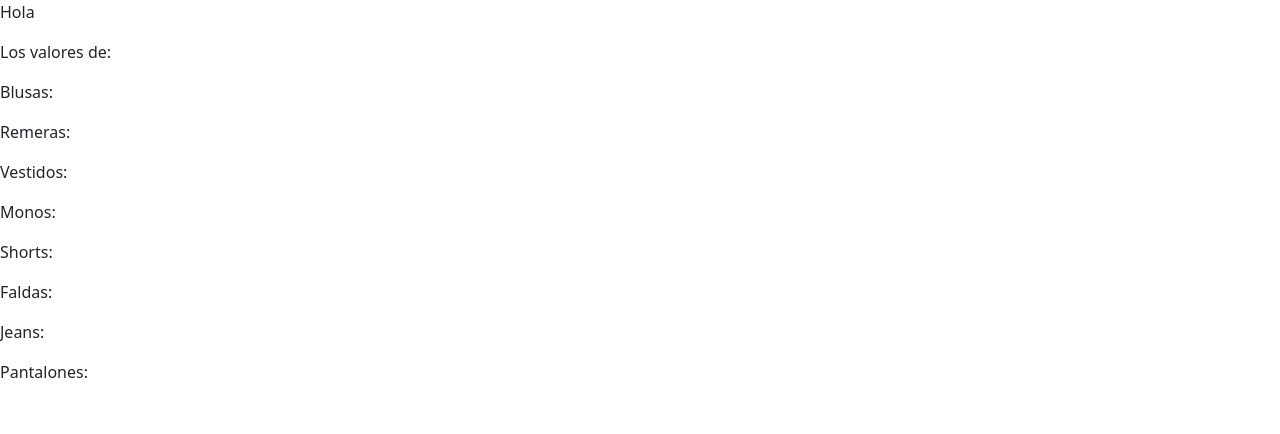
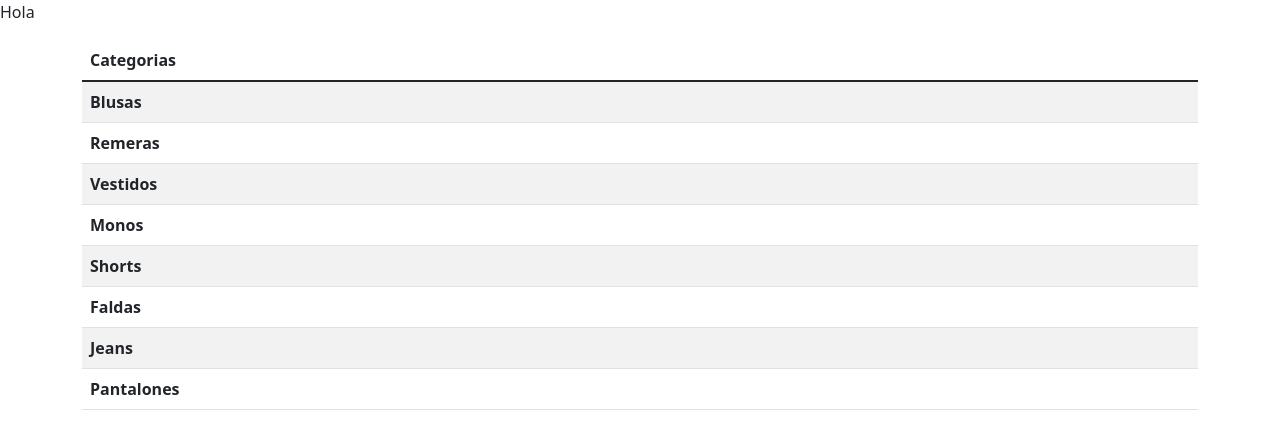
Before and after one commit to KenetC/G12_LSKV_FC_Sprint8_Dashboard, a React (Create React App) app: page / in a window 1280 px wide. Shown: the top 434 px of the page. Built offline with nearby package versions, Linux system fonts and the light colour scheme; no server answers.

Commit message:
Sharon-creacion de tablas Category

```diff
--- a/src/App.css
+++ b/src/App.css
@@ -36,3 +36,6 @@
     transform: rotate(360deg);
   }
 }
+div.hola{
+  margin: 15px;
+}
--- a/src/components/Category.js
+++ b/src/components/Category.js
@@ -1,5 +1,5 @@
 import React, { useState, useEffect} from 'react';
-
+import '../App.css';
 function Category(){
 	const [cate, setCate] = useState({data:"Data Default"});
     useEffect(() => {
@@ -17,16 +17,56 @@ function Category(){
     console.log('cate', cate)
 
     return(
-        <div>
-            <p>Los valores de:</p>
-            <p>Blusas: {cate.Blusas}</p>
-            <p>Remeras: {cate.Remeras}</p>
-            <p>Vestidos: {cate.Vestidos}</p>
-            <p>Monos: {cate.Monos}</p>
-            <p>Shorts: {cate.Shorts}</p>
-            <p>Faldas: {cate.Faldas}</p>
-            <p>Jeans: {cate.Jeans}</p>
-            <p>Pantalones: {cate.Pantalones}</p>
+        <div className="hola" class="container">
+
+				<table class="table table-striped">
+					<thead>
+						<tr>
+							<th>Categorias</th>
+						</tr>
+					</thead>
+					<tbody>
+                    <tr>
+                      <th scope="row">Blusas</th>
+                        <td>{cate.Blusas}</td>
+                     </tr>
+                     <tr>
+                       <th scope="row">Remeras</th>
+                       <td>{cate.Remeras}</td>
+                     </tr>
+                     <tr>
+                       <th scope="row">Vestidos</th>
+                       <td>{cate.Vestidos}</td>
+                     </tr>
+                     <tr>
+                       <th scope="row">Monos</th>
+                       <td>{cate.Monos}</td>
+                     </tr>
+                     <tr>
+                       <th scope="row">Shorts</th>
+                       <td>{cate.Shorts}</td>
+                     </tr>
+                     <tr>
+                       <th scope="row">Faldas</th>
+                       <td>{cate.Faldas}</td>
+                     </tr>
+                     <tr>
+                       <th scope="row">Jeans</th>
+                       <td>{cate.Jeans}</td>
+                     </tr>
+
+                     <tr>
+                       <th scope="row">Pantalones</th>
+                       <td>{cate.Pantalones}</td>
+                     </tr>
+                        </tbody>
+
+
+                               </table>
+
+
+
+
         </div>
     )
 }
```
